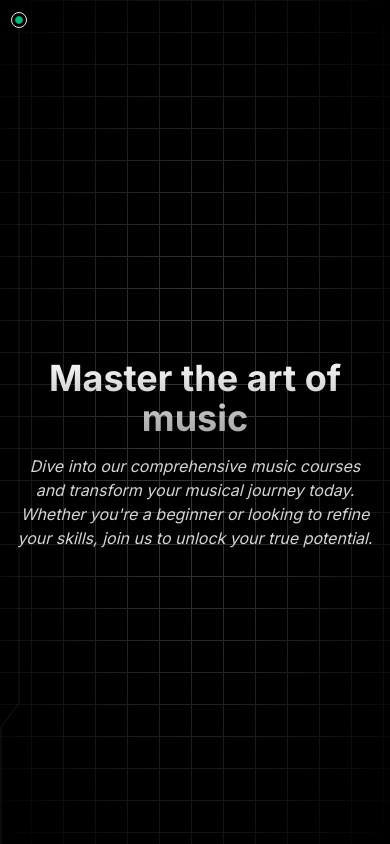
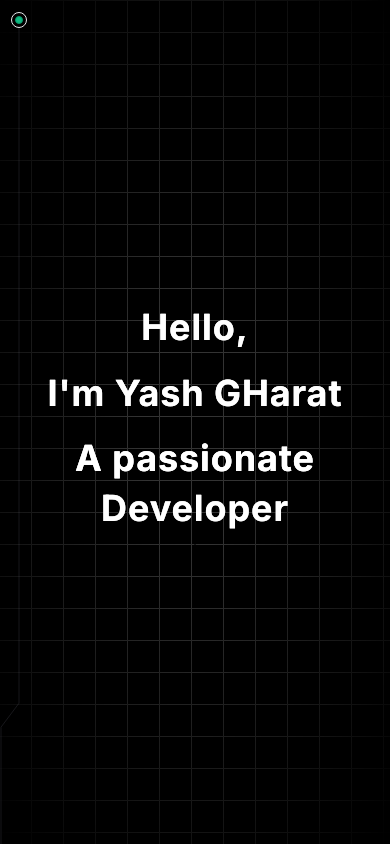
Before and after one commit to Yash8452/experimental, a Next.js app in the folder landing-page/: page / in a window 390 px wide. Shown: the top 844 px of the page. Built offline with nearby package versions, Linux system fonts and the light colour scheme.

Commit message:
hero section responsivness fixed

```diff
--- a/landing-page/src/components/HeroSection.tsx
+++ b/landing-page/src/components/HeroSection.tsx
@@ -1,9 +1,28 @@
 import Link from "next/link";
 import { Spotlight } from "./ui/Spotlight";
+import { TextGenerateEffect } from "./ui/text-generate-effect";
+import { TypewriterEffectSmooth } from "./ui/typewriter-effect";
 
 
 
 function HeroSection() {
+    const word = [
+        {
+            text: "Build",
+        },
+        {
+            text: "awesome",
+        },
+        {
+            text: "apps",
+        },
+        {
+            text: "with",
+        },
+        {
+            text: "Aceternity.",
+        },
+    ]
     return (<>
         <div className="h-full w-full dark:bg-black bg-white  dark:bg-grid-white/[0.2] bg-grid-black/[0.2] relative flex items-center justify-center">
             {/* Radial gradient for the container to give a faded look */}
@@ -16,21 +35,20 @@ function HeroSection() {
                     className="-top-40 left-0 md:left-60 md:-top-20"
                     fill="white"
                 />
-                <div className="p-4 relative z-10 w-full text-center" >
-                    <h1
-                        className="mt-20 md:mt-0 text-4xl md:text-7xl font-bold bg-clip-text text-transparent bg-gradient-to-b from-neutral-50 to-neutral-400"
-                    >Master the art of music</h1>
-                    <p
-                        className="mt-4 font-normal text-base md:text-lg text-neutral-300 max-w-lg italic mx-auto"
-                    >Dive into our comprehensive music courses and transform your musical journey today. Whether you're a beginner or looking to refine your skills, join us to unlock your true potential.</p>
+                <div className="p-4 flex flex-col items-center justify-center text-center space-y-0  w-full" >
+
+
+
+                    <TextGenerateEffect className=" md:mt-0 text-4xl md:text-7xl font-bold bg-clip-text text-transparent bg-gradient-to-b from-neutral-50 to-neutral-400"
+                        words={"Hello,"} />
+
+                    <TextGenerateEffect className=" md:mt-0 text-4xl md:text-7xl font-bold bg-clip-text text-transparent bg-gradient-to-b from-neutral-50 to-neutral-400"
+                        words={"I'm Yash GHarat"} />
+
+                    <TextGenerateEffect className="md:mt-0 text-4xl md:text-7xl font-bold bg-clip-text text-transparent bg-gradient-to-b from-neutral-50 to-neutral-400" words={"A passionate  Developer"} />;
                     <div className="mt-4">
                         <Link href={"/courses"}>
-                            {/* <Button
-                        borderRadius="1.75rem"
-                        className="bg-white dark:bg-black text-black dark:text-white border-neutral-200 dark:border-slate-800"
-                    >
-                        Explore courses
-                    </Button> */}
+
                         </Link>
                     </div>
                 </div>
--- /dev/null
+++ b/landing-page/src/components/ui/text-generate-effect.tsx
@@ -0,0 +1,54 @@
+"use client";
+import { useEffect } from "react";
+import { motion, stagger, useAnimate } from "framer-motion";
+import { cn } from "@/utils/cn";
+
+export const TextGenerateEffect = ({
+  words,
+  className,
+}: {
+  words: string;
+  className?: string;
+}) => {
+  const [scope, animate] = useAnimate();
+  let wordsArray = words.split(" ");
+  useEffect(() => {
+    animate(
+      "span",
+      {
+        opacity: 1,
+      },
+      {
+        duration: 2,
+        delay: stagger(0.2),
+      }
+    );
+  }, [scope.current]);
+
+  const renderWords = () => {
+    return (
+      <motion.div ref={scope}>
+        {wordsArray.map((word, idx) => {
+          return (
+            <motion.span
+              key={word + idx}
+              className="dark:text-white text-black opacity-0"
+            >
+              {word}{" "}
+            </motion.span>
+          );
+        })}
+      </motion.div>
+    );
+  };
+
+  return (
+    <div className={cn("font-bold", className)}>
+      <div className="mt-4">
+        <div className="md:mt-0 text-4xl md:text-7xl  bg-clip-text text-transparent bg-gradient-to-b from-neutral-50 to-neutral-400 dark:text-white text-black  leading-snug tracking-wide">
+          {renderWords()}
+        </div>
+      </div>
+    </div>
+  );
+};
--- /dev/null
+++ b/landing-page/src/components/ui/typewriter-effect.tsx
@@ -0,0 +1,186 @@
+"use client";
+
+import { cn } from "@/utils/cn";
+import { motion, stagger, useAnimate, useInView } from "framer-motion";
+import { useEffect } from "react";
+
+export const TypewriterEffect = ({
+  words,
+  className,
+  cursorClassName,
+}: {
+  words: {
+    text: string;
+    className?: string;
+  }[];
+  className?: string;
+  cursorClassName?: string;
+}) => {
+  // split text inside of words into array of characters
+  const wordsArray = words.map((word) => {
+    return {
+      ...word,
+      text: word.text.split(""),
+    };
+  });
+
+  const [scope, animate] = useAnimate();
+  const isInView = useInView(scope);
+  useEffect(() => {
+    if (isInView) {
+      animate(
+        "span",
+        {
+          display: "inline-block",
+          opacity: 1,
+        },
+        {
+          duration: 0.3,
+          delay: stagger(0.1),
+          ease: "easeInOut",
+        }
+      );
+    }
+  }, [isInView]);
+
+  const renderWords = () => {
+    return (
+      <motion.div ref={scope} className="inline">
+        {wordsArray.map((word, idx) => {
+          return (
+            <div key={`word-${idx}`} className="inline-block">
+              {word.text.map((char, index) => (
+                <motion.span
+                  initial={{}}
+                  key={`char-${index}`}
+                  className={cn(
+                    `dark:text-white text-black opacity-0 hidden`,
+                    word.className
+                  )}
+                >
+                  {char}
+                </motion.span>
+              ))}
+              &nbsp;
+            </div>
+          );
+        })}
+      </motion.div>
+    );
+  };
+  return (
+    <div
+      className={cn(
+        "text-base sm:text-xl md:text-3xl lg:text-5xl font-bold text-center",
+        className
+      )}
+    >
+      {renderWords()}
+      <motion.span
+        initial={{
+          opacity: 0,
+        }}
+        animate={{
+          opacity: 1,
+        }}
+        transition={{
+          duration: 0.8,
+          repeat: Infinity,
+          repeatType: "reverse",
+        }}
+        className={cn(
+          "inline-block rounded-sm w-[4px] h-4 md:h-6 lg:h-10 bg-blue-500",
+          cursorClassName
+        )}
+      ></motion.span>
+    </div>
+  );
+};
+
+export const TypewriterEffectSmooth = ({
+  words,
+  className,
+  cursorClassName,
+}: {
+  words: {
+    text: string;
+    className?: string;
+  }[];
+  className?: string;
+  cursorClassName?: string;
+}) => {
+  // split text inside of words into array of characters
+  const wordsArray = words.map((word) => {
+    return {
+      ...word,
+      text: word.text.split(""),
+    };
+  });
+  const renderWords = () => {
+    return (
+      <div>
+        {wordsArray.map((word, idx) => {
+          return (
+            <div key={`word-${idx}`} className="inline-block">
+              {word.text.map((char, index) => (
+                <span
+                  key={`char-${index}`}
+                  className={cn(`dark:text-white text-black `, word.className)}
+                >
+                  {char}
+                </span>
+              ))}
+              &nbsp;
+            </div>
+          );
+        })}
+      </div>
+    );
+  };
+
+  return (
+    <div className={cn("flex space-x-1 my-6", className)}>
+      <motion.div
+        className="overflow-hidden pb-2"
+        initial={{
+          width: "0%",
+        }}
+        whileInView={{
+          width: "fit-content",
+        }}
+        transition={{
+          duration: 2,
+          ease: "linear",
+          delay: 1,
+        }}
+      >
+        <div
+          className="text-xs sm:text-base md:text-xl lg:text:3xl xl:text-5xl font-bold"
+          style={{
+            whiteSpace: "nowrap",
+          }}
+        >
+          {renderWords()}{" "}
+        </div>{" "}
+      </motion.div>
+      <motion.span
+        initial={{
+          opacity: 0,
+        }}
+        animate={{
+          opacity: 1,
+        }}
+        transition={{
+          duration: 0.8,
+
+          repeat: Infinity,
+          repeatType: "reverse",
+        }}
+        className={cn(
+          "block rounded-sm w-[4px]  h-4 sm:h-6 xl:h-12 bg-blue-500",
+          cursorClassName
+        )}
+      ></motion.span>
+    </div>
+  );
+};
```
